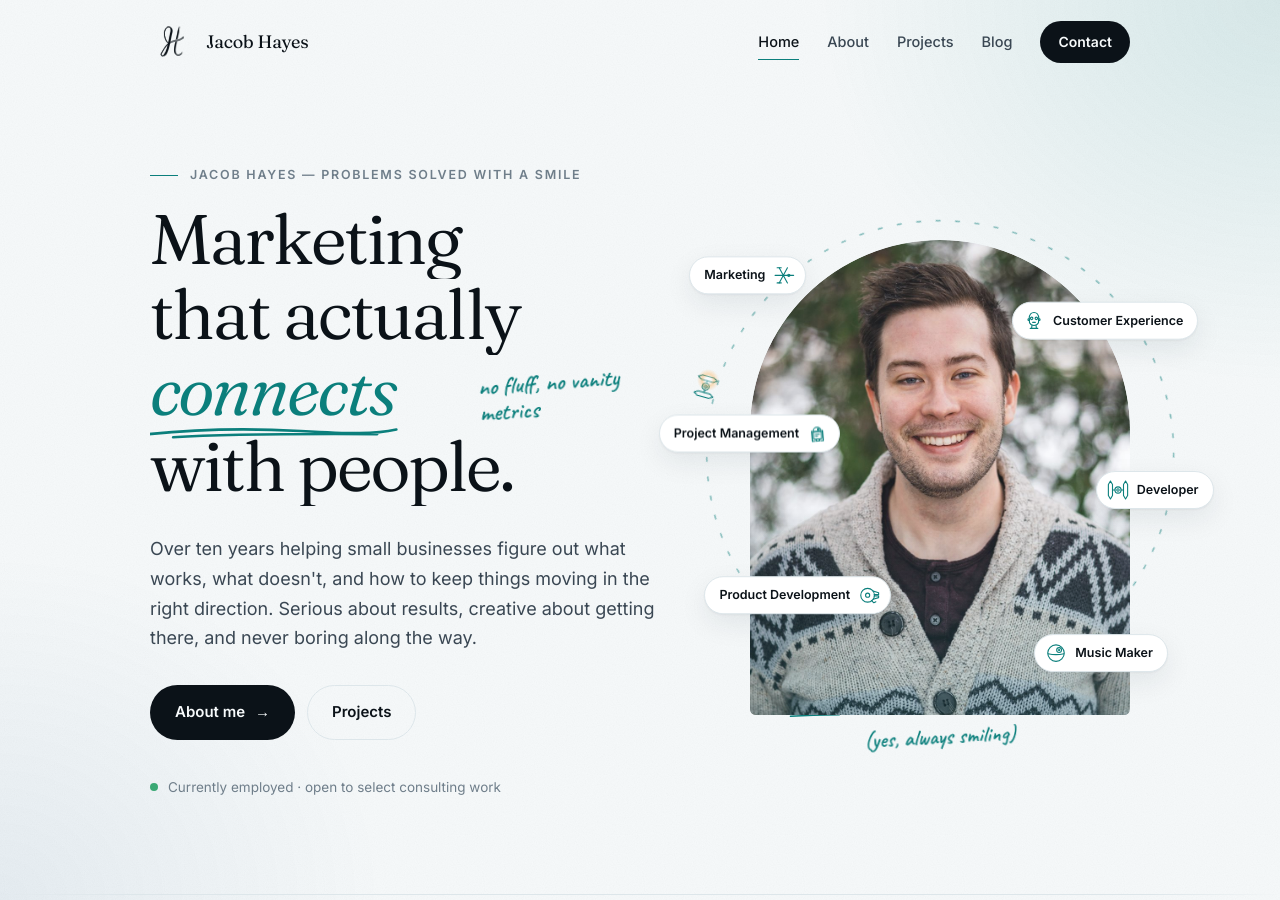
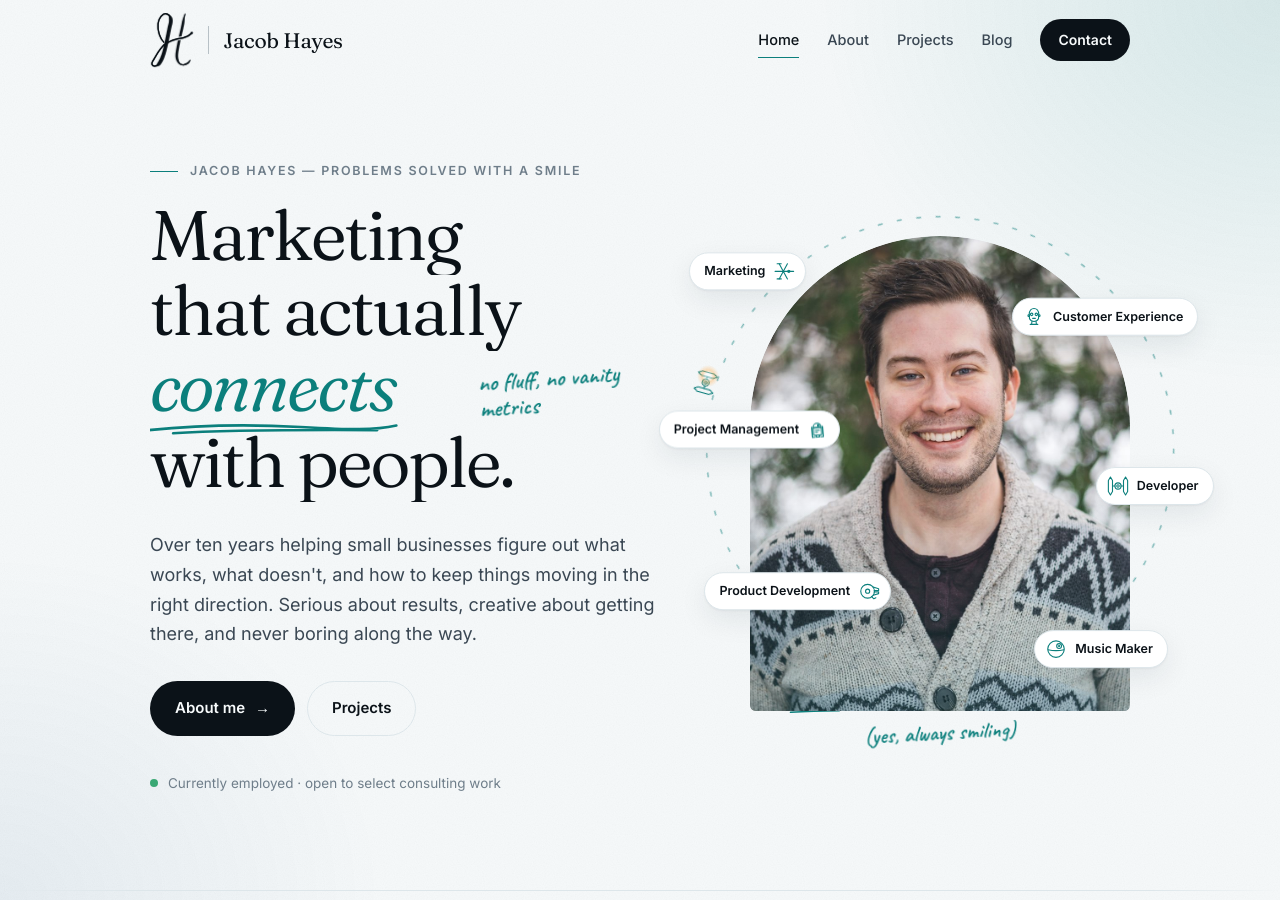
Before and after one commit to haye8277/haye8277.github.io, a Jekyll site: the page built from index.html, in a window 1280 px wide and 900 px high. Built offline with Jekyll 4.4.1, drawn with Linux system fonts in a browser that asks for light colours.

Commit message:
Header lockup: monogram fills its spot, aligned, with a fine divider
- Crop the monogram's viewBox to its ink so it fills its box; 56px tall
  (40px when the header compacts on scroll, 46px on phones)
- Left edge now lines up with the page content
- Lockup: monogram | fine rule | name (larger serif); header padding
  rebalanced so it is shorter than before

Co-Authored-By: Claude Opus 5.5 <noreply@anthropic.com>

```diff
--- a/_includes/header.html
+++ b/_includes/header.html
@@ -3,6 +3,7 @@
 
     <a class="brand" href="{{ site.baseurl }}/" aria-label="Jacob Hayes, home">
       <span class="brand-mark" aria-hidden="true">{% include monogram.svg %}</span>
+      <span class="brand-rule" aria-hidden="true"></span>
       <span class="brand-name">Jacob Hayes</span>
     </a>
 
--- a/_sass/_layout.scss
+++ b/_sass/_layout.scss
@@ -182,12 +182,12 @@ body::after {
     position: sticky;
     top: 0;
     z-index: 50;
-    padding: 20px 0;
+    padding: 12px 0;
     border-bottom: 1px solid transparent;
     transition: padding 0.35s $ease-out, background-color 0.35s ease, border-color 0.35s ease;
 
     &.scrolled {
-        padding: 12px 0;
+        padding: 8px 0;
         background: var(--bg);
         background: color-mix(in srgb, var(--bg) 82%, transparent);
         -webkit-backdrop-filter: blur(14px) saturate(1.4);
@@ -203,10 +203,13 @@ body::after {
     gap: 16px;
 }
 
+// Brand lockup: monogram | fine rule | name. The monogram's box is cropped to its
+// ink, so it fills its spot and its left edge lines up with the page content.
 .brand {
     display: inline-flex;
     align-items: center;
-    gap: 12px;
+    gap: 14px;
+    line-height: 1;
     color: var(--ink);
 
     &:hover {
@@ -220,21 +223,29 @@ body::after {
     }
 }
 
-// The monogram stands on its own: no badge, just the signature
 .brand-mark {
     flex: none;
-    display: grid;
-    place-items: center;
-    width: 44px;
-    height: 44px;
+    display: block;
     color: var(--ink);
     transition: transform 0.45s $ease-spring, color 0.3s ease;
+}
+
+.brand-rule {
+    flex: none;
+    width: 1px;
+    height: 28px;
+    background: var(--muted);
+    opacity: 0.45;
+    transition: height 0.35s $ease-out;
+
+    .site-header.scrolled & { height: 22px; }
 }
 
 .brand-name {
     font-family: $heading-font-family;
     font-weight: 400;
-    font-size: 18px;
+    font-size: 21px;
+    line-height: 1;
     letter-spacing: -0.01em;
 }
 
@@ -299,8 +310,8 @@ body::after {
 }
 
 @include media-query($on-palm) {
-    .site-header { padding: 14px 0; }
-    .brand-name, .nav-cta { display: none; }
+    .site-header { padding: 10px 0; }
+    .brand-name, .brand-rule, .nav-cta { display: none; }
     .site-nav { gap: 18px; }
     .nav-link { font-size: 14px; }
 }
@@ -2726,11 +2737,23 @@ a.now-text:hover {
 // all (class .is-redrawing) on hover.
 $pen-pace: cubic-bezier(0.45, 0.05, 0.55, 0.95);
 
+// Sized by height; the cropped viewBox sets the width. It eases smaller as the
+// header compacts on scroll.
 .monogram {
     display: block;
-    width: 44px;
-    height: 44px;
+    height: 56px;
+    width: auto;
+    aspect-ratio: 22.2 / 28.1;
     overflow: visible;
+    transition: height 0.35s $ease-out;
+
+    .site-header.scrolled & { height: 40px; }
+
+    @include media-query($on-palm) {
+        height: 46px;
+
+        .site-header.scrolled & { height: 38px; }
+    }
 
     .mono-line {
         fill: none;
```
Also changed, not shown: _includes/monogram.svg.
